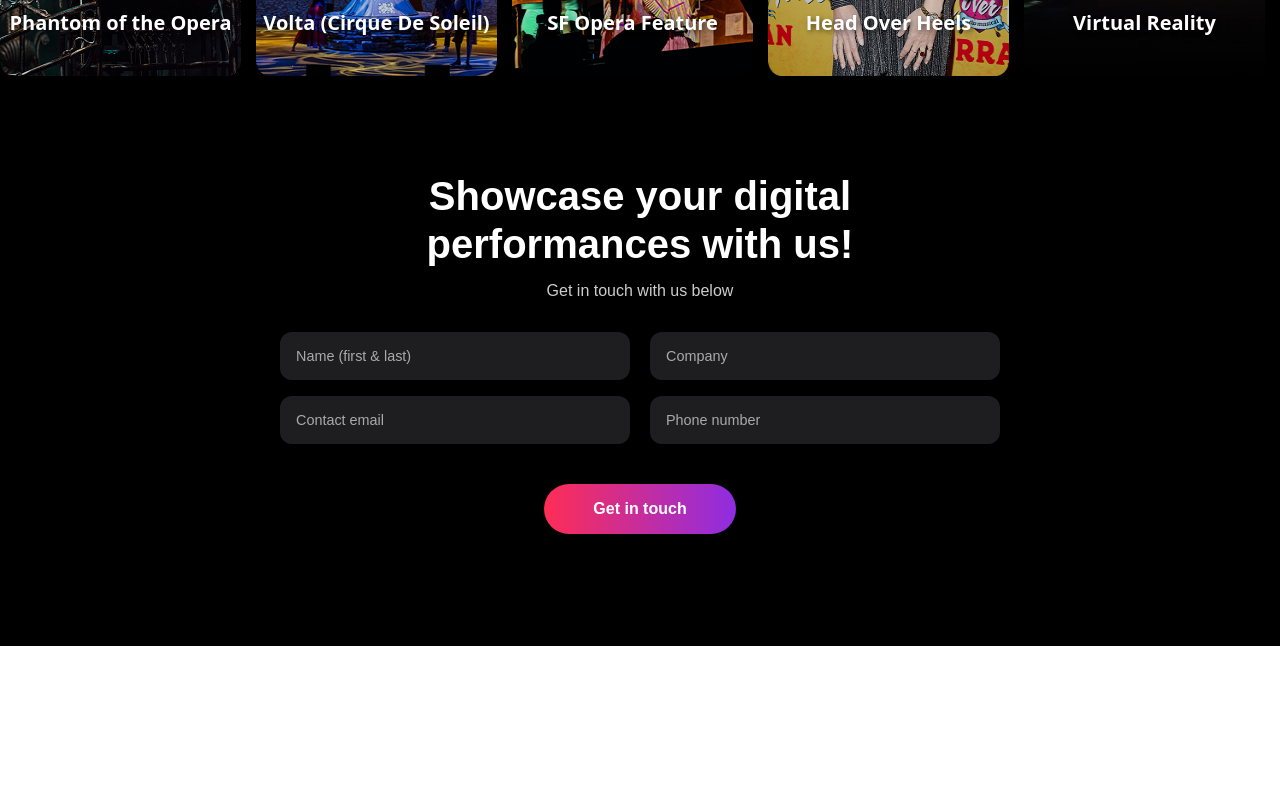
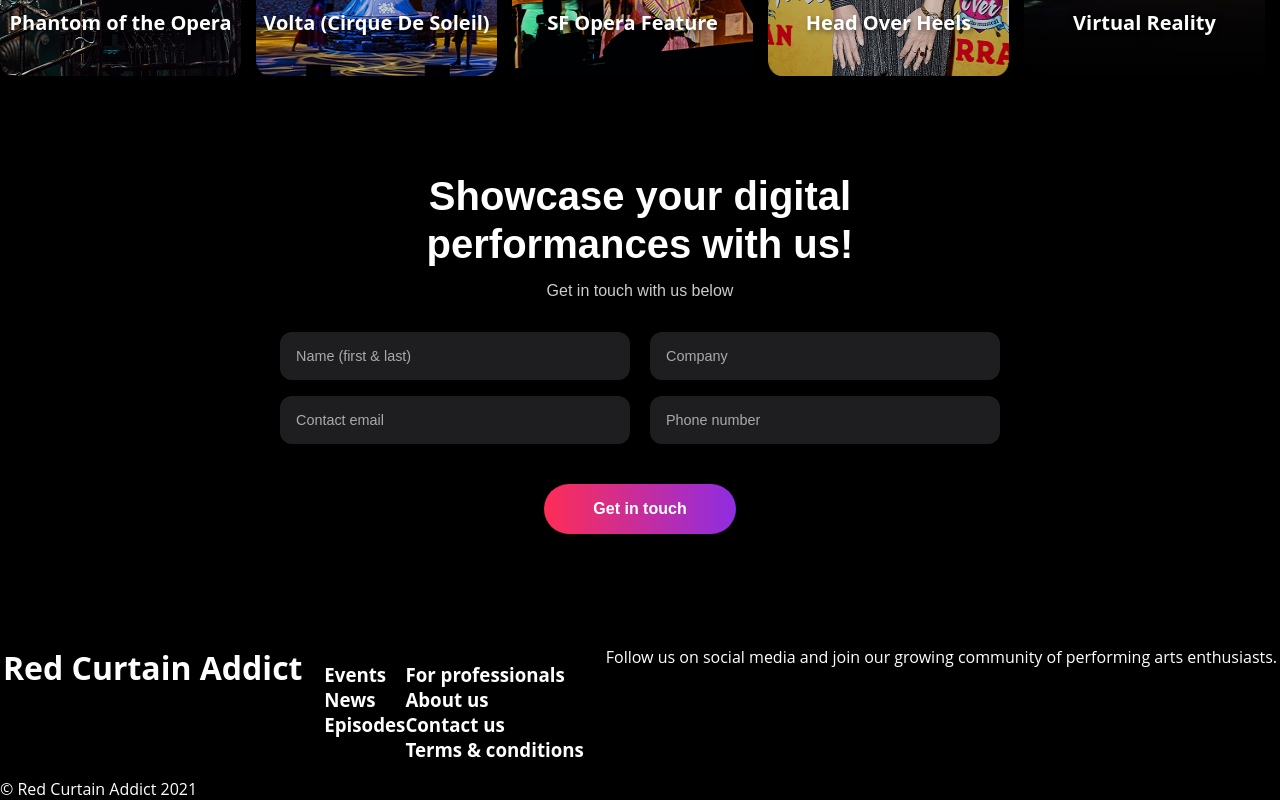
Before and after one commit to jonneldev/dt-final-project, a React (Create React App) app: page / in a window 1280 px wide. Shown: the part 347-1147 px from the top of the page. Before the commit the page ends 993 px from the top, so only its background shows below. Built offline with nearby package versions, Linux system fonts and the light colour scheme.

Commit message:
Create footer.tsc and footer.css imported to App.tsx

```diff
--- a/src/App.tsx
+++ b/src/App.tsx
@@ -2,12 +2,14 @@ import React from 'react';
 import './App.css';
 import PerformanceSpotlights from './components/PerformanceSpotlights'
 import GetInTouchForm from './components/contact';
+import Footer from './components/footer';
 
 function App() {
   return (
     <div className="App">
       < PerformanceSpotlights />
       < GetInTouchForm />
+      < Footer />
     </div>
   );
 }
--- /dev/null
+++ b/src/components/Styles/footer.css
@@ -0,0 +1,16 @@
+.footer{
+  background-color: black;
+}
+.footer-content{
+  display: flex;
+  justify-content: space-around;
+}
+.footer-links {
+  display: flex;
+  justify-content: start;
+  padding: 1rem;
+}
+.footer-links .footer-column{
+  padding: 1rem;
+  margin: 1rem;
+}
--- /dev/null
+++ b/src/components/footer.tsx
@@ -0,0 +1,40 @@
+import './Styles/footer.css';
+
+export default function Footer() {
+    return (
+      <footer className="footer">
+      <div className="footer-content">
+        <h1 className="footer-logo">Red Curtain Addict</h1>
+
+        <div className="footer-links">
+          <div className="links-column">
+            <h3>Events</h3>
+            <h3>News</h3>
+            <h3>Episodes</h3>
+          </div>
+          <div className="links-column">
+            <h3>For professionals</h3>
+            <h3>About us</h3>
+            <h3>Contact us</h3>
+            <h3>Terms & conditions</h3>
+          </div>
+        </div>
+
+        <div className="footer-social">
+          <p>Follow us on social media and join our growing community of performing arts enthusiasts.</p>
+          <div className="social-icons">
+
+            <a href="https://instagram.com" aria-label="Instagram">
+              <i className="fab fa-instagram"></i>
+            </a>
+
+          </div>
+        </div>
+      </div>
+
+      <div className="footer-bottom">
+        <p>© Red Curtain Addict 2021</p>
+      </div>
+    </footer>
+    )
+}
```
